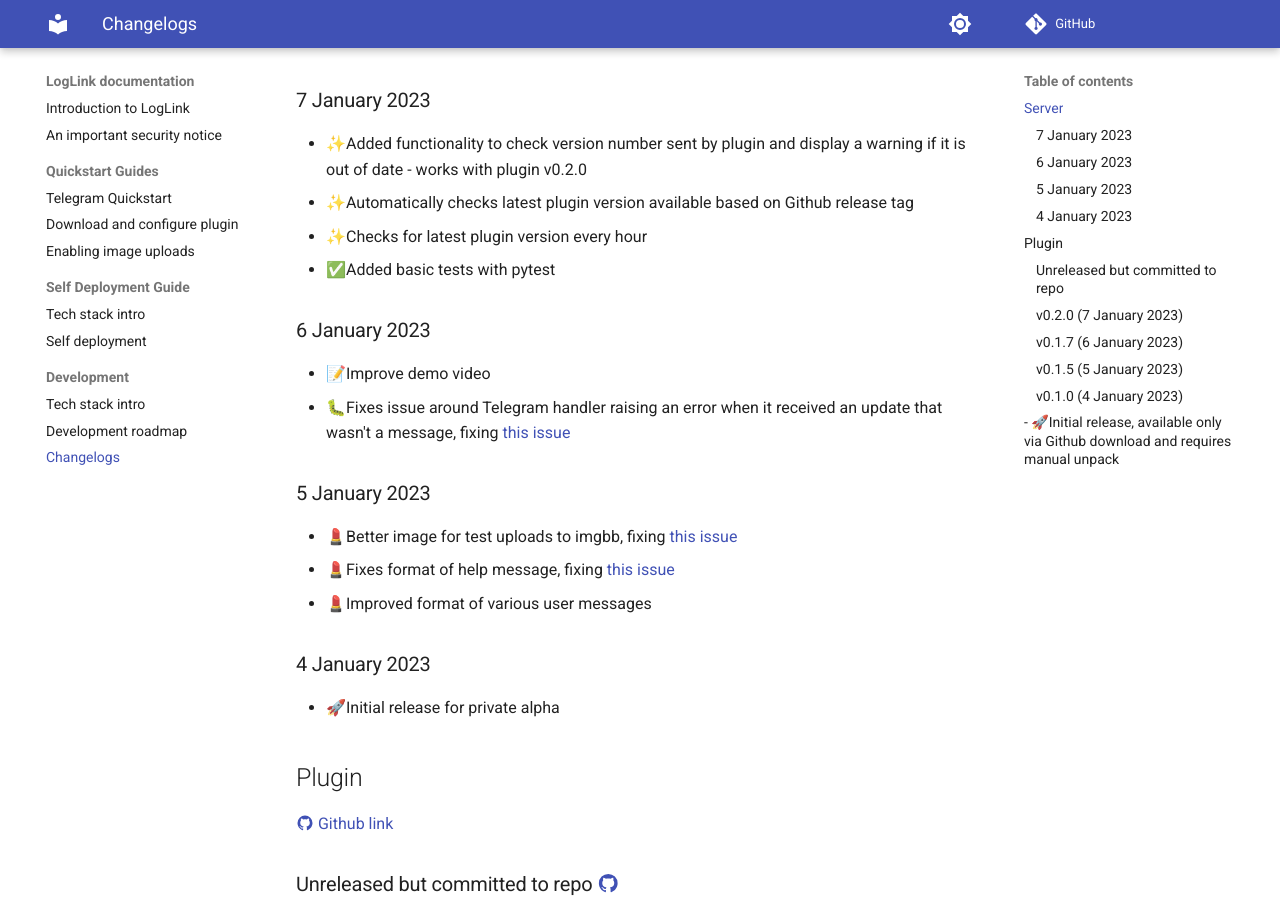
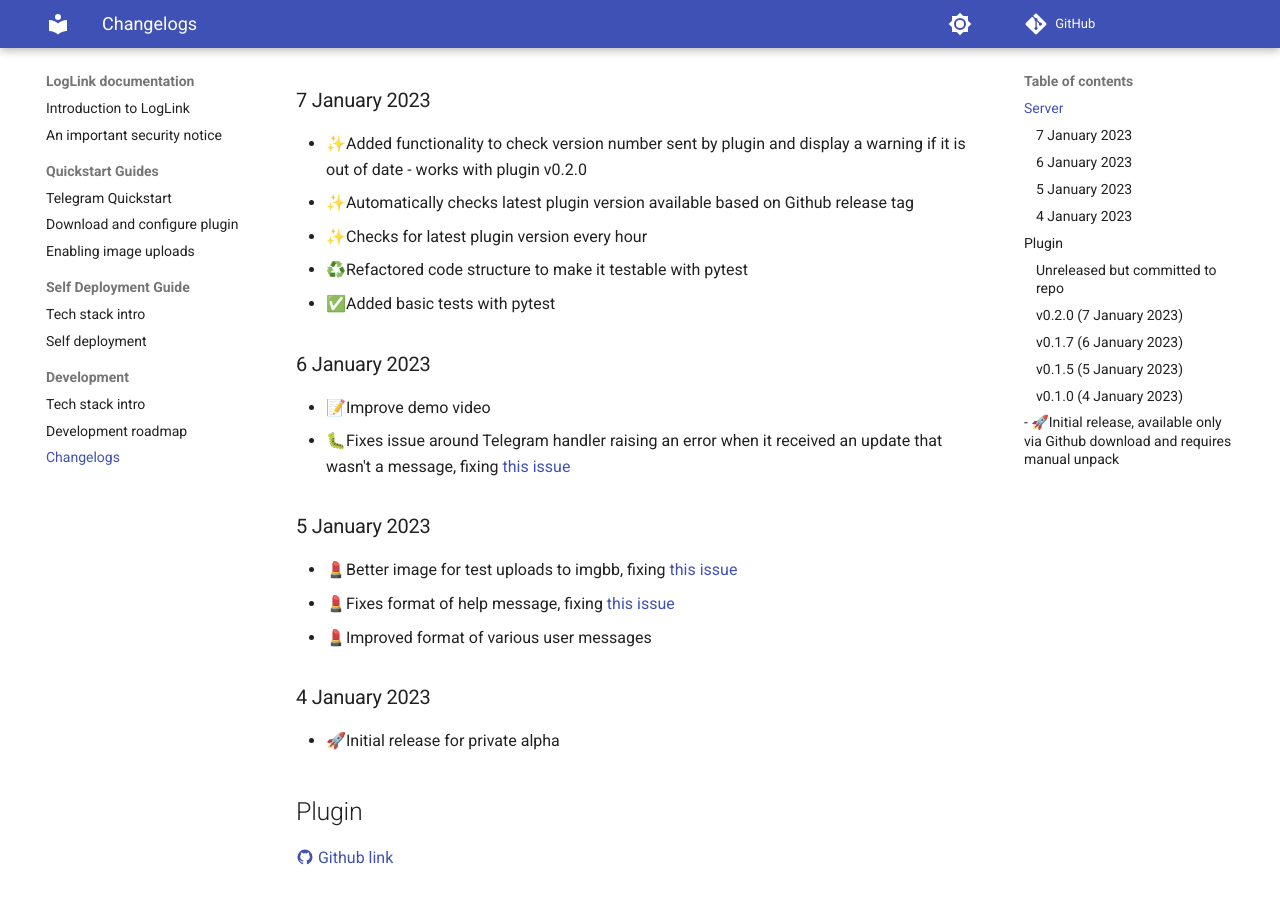
Before and after one commit to hankhank10/loglink-docs, an MkDocs documentation site: the page built from docs/changelog.md, in a window 1280 px wide and 900 px high, scrolled down 320 px. Built offline with MkDocs 1.6.1 and Material for MkDocs 9.7.7, drawn with Linux system fonts in a browser that asks for light colours; comment, search, counter and statistics services are not loaded.

Commit message:
Update changelog.md

```diff
--- a/docs/changelog.md
+++ b/docs/changelog.md
@@ -10,6 +10,7 @@ This lists the changes in the various releases to the server and the plugin. For
 - ✨Added functionality to check version number sent by plugin and display a warning if it is out of date - works with plugin v0.2.0
 - ✨Automatically checks latest plugin version available based on Github release tag
 - ✨Checks for latest plugin version every hour
+- ♻️Refactored code structure to make it testable with pytest
 - ✅Added basic tests with pytest
 
 ### 6 January 2023
```
